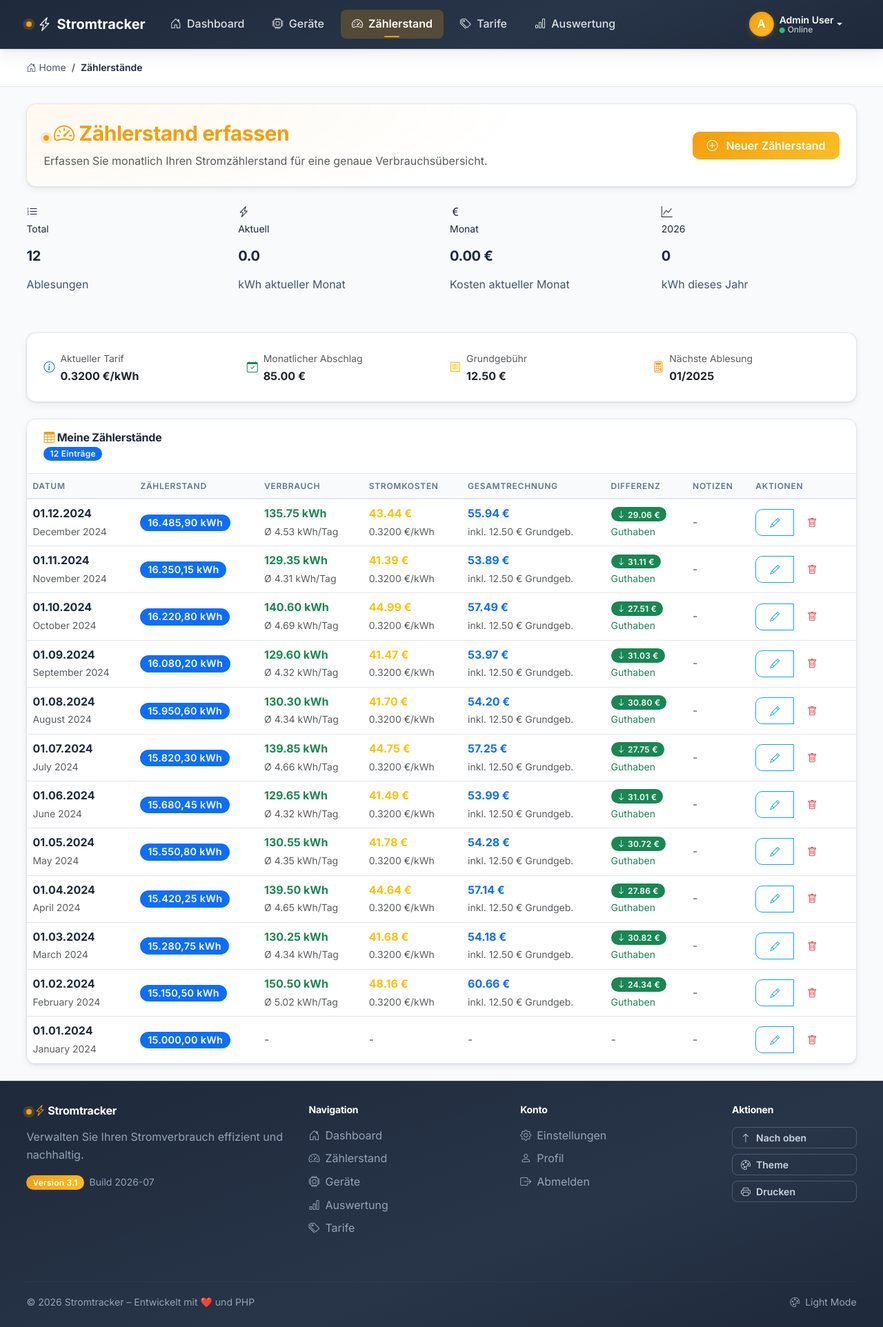
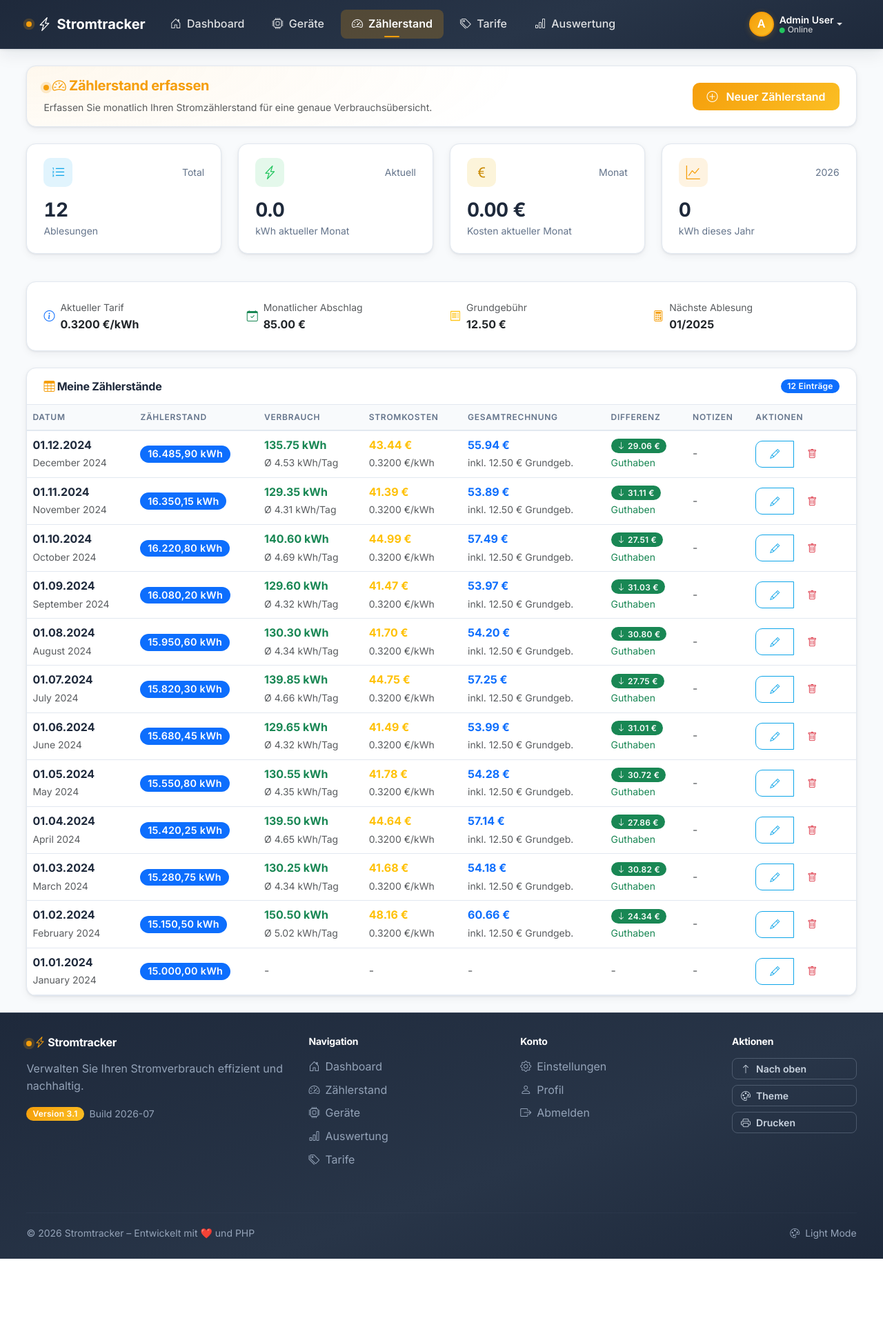
Before and after one commit to lunasans/Stromtracker, a PHP site: page /stromtracker/zaehlerstand.php in a window 1280 px wide. Shown: the whole page at 69% size. After the commit the page ends 1825 px from the top, so only its background shows below. Run offline with PHP 8.4, Linux system fonts and the light colour scheme; a user stored in the database is signed in; data comes from the database, SQL or seed files in the repository; some libraries are stand-ins or nearby versions.

Commit message:
style: Breadcrumb entfernt, kompakte Seitenköpfe, einheitliche Stats-Kacheln
- Breadcrumb-Leiste entfernt (duplizierte die aktive Navbar-Markierung,
  kostete eine Bildschirmzeile); Markup + CSS bereinigt
- Glass-Seitenköpfe kompakter: kleinere H1, weniger Padding
- stats-card/flex-between zentral im Design-System definiert – die
  Styles lagen bisher nur in der nie geladenen style.-backup.css,
  die Kacheln waren daher ungestylt; jetzt theme-fähige Kacheln mit
  farbigem Icon-Chip
- tarife.php: redundante Statistik-Zeile entfernt (Werte stehen
  direkt darunter in der Karte "Aktueller Tarif")
- dashboard.php: JS-Einblende-Animation der Kacheln entfernt
  (keine Bewegungseffekte)

Co-Authored-By: Claude Fable 5 <noreply@anthropic.com>

```diff
--- a/css/style.css
+++ b/css/style.css
@@ -273,13 +273,79 @@ a {
   padding: var(--space-4) var(--space-6);
 }
 
-/* Hero-/Titelkarte mit dezentem Energie-Schimmer */
+/* Hero-/Titelkarte mit dezentem Energie-Schimmer — kompakt gehalten */
 .glass {
   background:
     radial-gradient(1200px 300px at 0% 0%, rgba(245, 158, 11, 0.07), transparent 60%),
     var(--surface);
   border: 1px solid var(--border);
 }
+
+.card.glass.p-4 {
+  padding: var(--space-4) var(--space-6) !important;
+}
+
+.glass h1 {
+  font-size: var(--font-size-xl);
+  margin-bottom: var(--space-1);
+}
+
+.glass h1 + p {
+  font-size: var(--font-size-sm);
+  margin-bottom: 0;
+}
+
+/* Einheitliche Statistik-Kacheln (Dashboard & Co.)
+   Ersetzt die verwaisten Styles aus style.-backup.css */
+.flex-between {
+  display: flex;
+  justify-content: space-between;
+  align-items: center;
+}
+
+.stats-card {
+  background: var(--surface);
+  border: 1px solid var(--border);
+  border-radius: var(--radius-lg);
+  padding: var(--space-5) var(--space-6);
+  box-shadow: var(--shadow);
+  height: 100%;
+}
+
+.stats-card .stats-icon {
+  font-size: 1.25rem;
+  width: 42px;
+  height: 42px;
+  border-radius: var(--radius-md);
+  display: inline-flex;
+  align-items: center;
+  justify-content: center;
+}
+
+.stats-card h3 {
+  font-size: 1.75rem;
+  font-weight: 800;
+  margin-bottom: 2px;
+  color: var(--text);
+  font-variant-numeric: tabular-nums;
+  letter-spacing: -0.02em;
+}
+
+.stats-card p {
+  margin-bottom: 0;
+  font-size: var(--font-size-sm);
+  color: var(--text-3);
+}
+
+.stats-card .small {
+  color: var(--text-3);
+}
+
+.stats-card.primary .stats-icon { background: rgba(14, 165, 233, 0.12);  color: var(--primary); }
+.stats-card.energy .stats-icon  { background: rgba(245, 158, 11, 0.12);  color: var(--energy); }
+.stats-card.success .stats-icon { background: rgba(34, 197, 94, 0.12);   color: var(--success); }
+.stats-card.warning .stats-icon { background: rgba(234, 179, 8, 0.15);   color: var(--warning-dark); }
+.stats-card.danger .stats-icon  { background: rgba(239, 68, 68, 0.12);   color: var(--danger); }
 
 /* Statistik-Karten */
 .card-stats {
@@ -627,37 +693,6 @@ a {
   background-color: var(--energy);
   animation: pulse-ring 2s infinite;
   display: inline-block;
-}
-
-/* Breadcrumb */
-.breadcrumb-nav {
-  background: var(--surface);
-  border-bottom: 1px solid var(--border);
-}
-
-.breadcrumb {
-  margin: 0;
-  padding: var(--space-2) 0;
-}
-
-.breadcrumb-item {
-  color: var(--text-2);
-  font-size: var(--font-size-sm);
-}
-
-.breadcrumb-item.active {
-  color: var(--text);
-  font-weight: 600;
-}
-
-.breadcrumb-link {
-  color: var(--text-2);
-  transition: color 0.15s ease;
-}
-
-.breadcrumb-link:hover {
-  color: var(--energy);
-  text-decoration: none;
 }
 
 /* =====================================================
--- a/includes/navbar.php
+++ b/includes/navbar.php
@@ -87,17 +87,6 @@ if (!function_exists('renderUserAvatar')) {
                             font-size: calc({$avatarSize} * 0.45);'>{$initial}</div>";
     }
 }
-
-// Breadcrumb-Definitionen
-$breadcrumbs = [
-    'dashboard' => 'Dashboard',
-    'geraete' => 'Geräte-Verwaltung',
-    'zaehlerstand' => 'Zählerstände',
-    'tarife' => 'Tarif-Verwaltung',
-    'auswertung' => 'Auswertungen & Charts',
-    'profil' => 'Mein Profil',
-    'einstellungen' => 'Einstellungen',
-];
 
 // Hauptnavigation
 $navItems = [
@@ -235,26 +224,6 @@ $navItems = [
     </div>
 </nav>
 
-<!-- Breadcrumb Navigation -->
-<?php if (isset($breadcrumbs[$currentPage])): ?>
-<nav class="breadcrumb-nav py-2">
-    <div class="container-fluid">
-        <ol class="breadcrumb mb-0">
-            <li class="breadcrumb-item">
-                <a href="dashboard.php" class="breadcrumb-link text-decoration-none">
-                    <i class="bi bi-house-door me-1"></i>Home
-                </a>
-            </li>
-            <?php if ($currentPage !== 'dashboard'): ?>
-                <li class="breadcrumb-item active" aria-current="page">
-                    <?= $breadcrumbs[$currentPage] ?>
-                </li>
-            <?php endif; ?>
-        </ol>
-    </div>
-</nav>
-<?php endif; ?>
-
 <script>
 // Mobile Navigation: nach Klick auf einen Link automatisch einklappen
 document.addEventListener('DOMContentLoaded', function() {
```
Also changed, not shown: dashboard.php (+0 -15 lines), tarife.php (+0 -63 lines).
